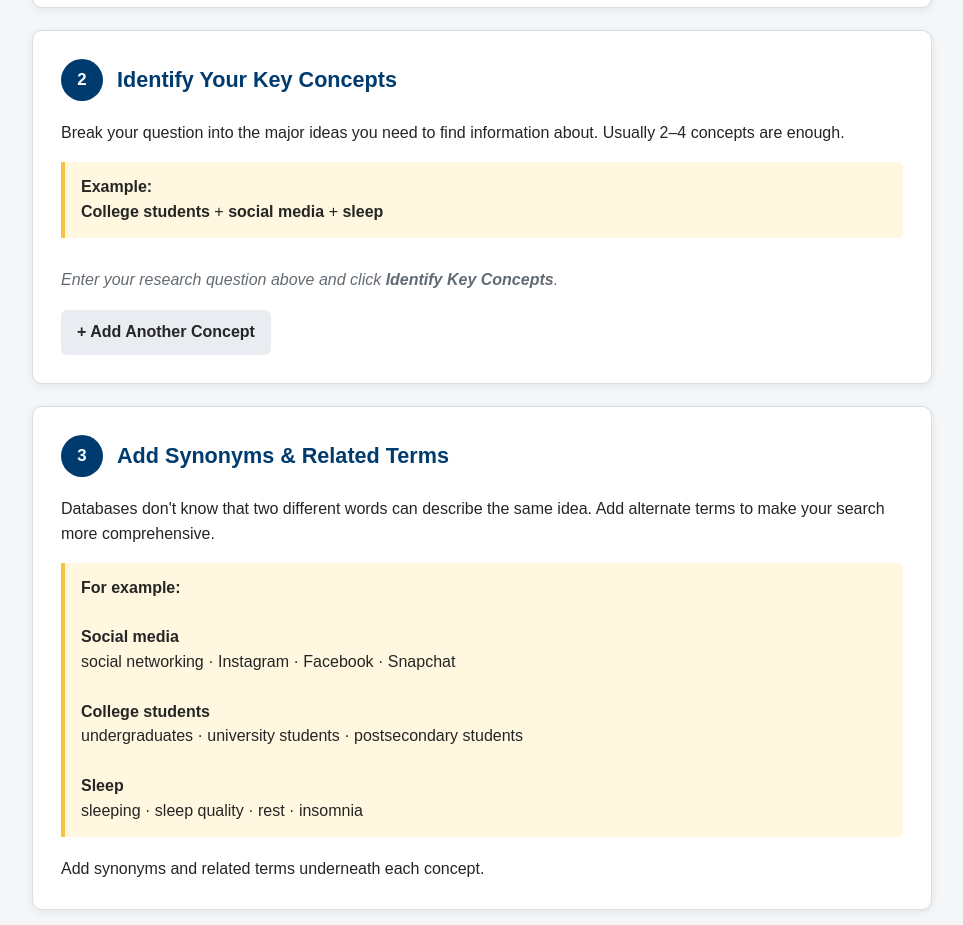
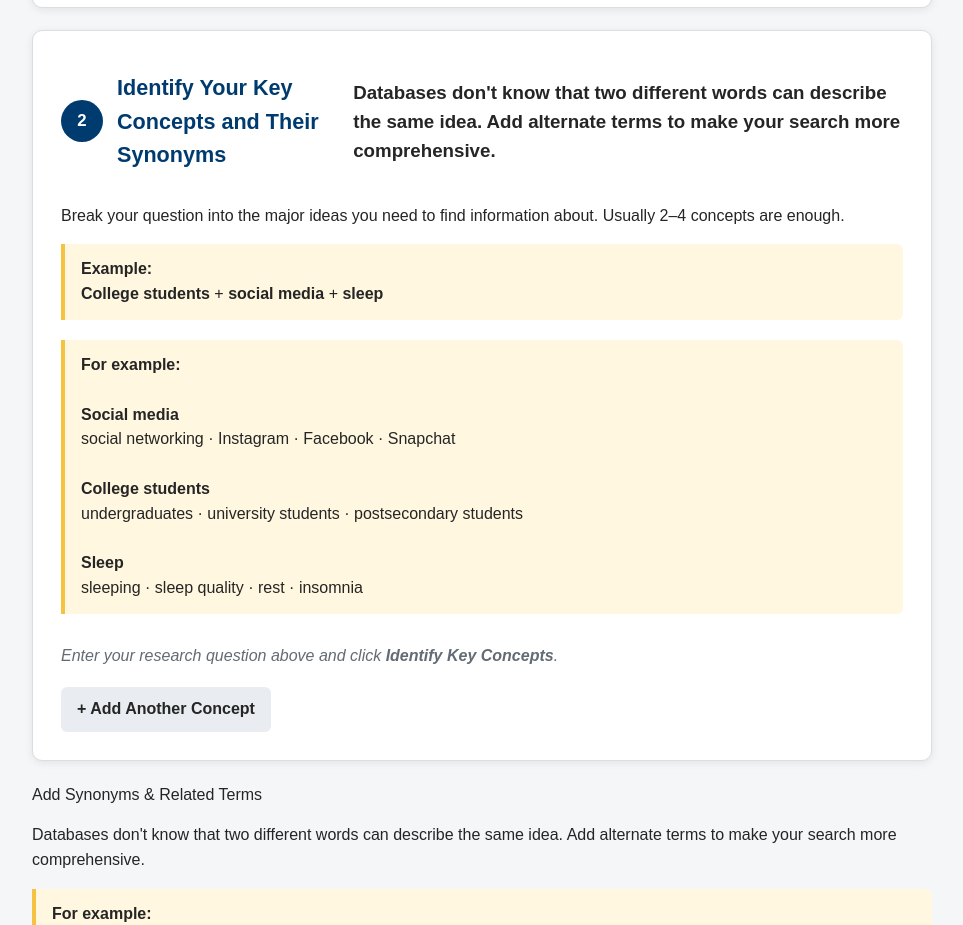
Before and after one commit to dipaloa/library-search-builder, a plain HTML site: page index.html in a window 1280 px wide. Shown: the part 779-1704 px from the top of the page, without its empty margins (158-1121 px from the left). Drawn offline with Linux system fonts and the light colour scheme.

Commit message:
Update index.html

```diff
--- a/index.html
+++ b/index.html
@@ -653,8 +653,12 @@
       </div>
 
       <h2>
-        Identify Your Key Concepts
+        Identify Your Key Concepts and Their Synonyms
       </h2>
+		<h3>Databases don't know that two different words can describe
+      the same idea. Add alternate terms to make your search
+      more comprehensive.</h3>
+
 
     </div>
 
@@ -674,7 +678,23 @@
       <strong>sleep</strong>
 
     </div>
-
+		<div class="example">
+
+      <strong>For example:</strong><br><br>
+
+      <strong>Social media</strong><br>
+
+      social networking · Instagram · Facebook · Snapchat<br><br>
+
+      <strong>College students</strong><br>
+
+      undergraduates · university students ·
+      postsecondary students<br><br>
+
+      <strong>Sleep</strong><br>
+
+	sleeping · sleep quality · rest · insomnia
+		</div>
 
     <div id="conceptContainer">
 
@@ -700,19 +720,7 @@
 
 
 
-  <!-- ========================================================
-       STEP 3
-       ======================================================== -->
-
-  <section class="step">
-
-    <div class="step-header">
-
-      <div class="step-number">
-        3
-      </div>
-
-      <h2>
+
         Add Synonyms & Related Terms
       </h2>
 
```
